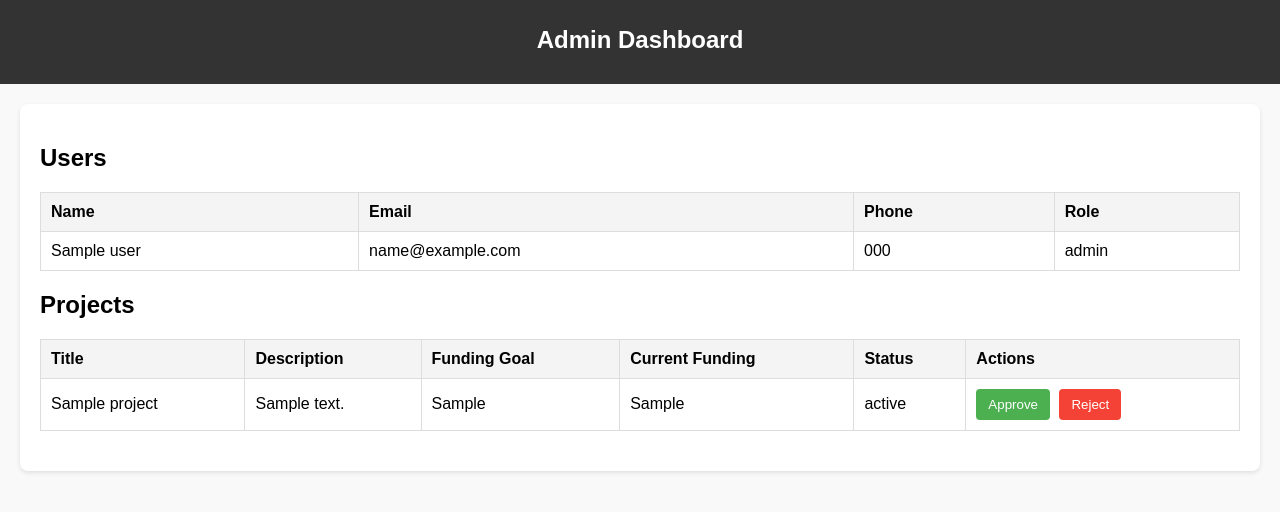
After one commit to Amogh5678/Angel-investment-project, a Flask app: page /admin in a window 1280 px wide. The commit adds this page. Shown: the top 512 px of the page. Run offline with Flask 3, Linux system fonts and the light colour scheme; the visitor is signed in with stand-in values (Sample User, id 1); a database or web service that is not in the repository returns one stand-in record (values such as "Sample title"); some libraries are stand-ins or nearby versions.

Commit message:
added admin dashboard working

```diff
--- a/app.py
+++ b/app.py
@@ -128,9 +128,17 @@ def login():
                 print(f"Successful login for user: {email}")
 
                 # Redirect investors to investor dashboard after login
-                if role == "investor":
-                    return redirect(url_for("investor_dashboard"))
-                return redirect(url_for("homepage"))
+                # Redirect based on user role
+                if role == "admin":
+                    return redirect(url_for("admin_panel"))  # Redirect to the admin dashboard if the user is an admin
+                elif role == "investor":
+                    return redirect(url_for("investor_dashboard"))  # Investor dashboard if role is investor
+                elif role == "startup":
+                    return redirect(url_for("startup_dashboard"))  # Startup dashboard if role is startup
+
+                # if role == "admin":
+                #     return redirect(url_for("admin_dashboard"))
+                # return redirect(url_for("homepage"))
 
             print(f"Failed login attempt for user: {email}")
             return jsonify({"error": "Invalid credentials"}), 401
@@ -159,6 +167,32 @@ def investor_dashboard():
         projects = list(mongo.db.projects.find())
         return render_template("investor_dashboard.html", name=session["name"], projects=projects)
     return redirect("/login")
+
+# Admin Dashboard route
+# @app.route("/admin-dashboard", methods=["GET", "POST"])
+# def admin_dashboard():
+#     if "role" in session and session["role"] == "admin":
+#         if request.method == "POST":
+#             project_id = request.form.get("project_id")
+#             action = request.form.get("action")
+
+#             if action == "approve":
+#                 mongo.db.projects.update_one({"_id": ObjectId(project_id)}, {"$set": {"approved": True}})
+#             elif action == "reject":
+#                 mongo.db.projects.update_one({"_id": ObjectId(project_id)}, {"$set": {"approved": False}})
+
+#             # After action, redirect to the same page to refresh the list
+#             return redirect(url_for("admin_dashboard"))
+
+#         # Retrieve data for admin (pending projects and users)
+#         projects = list(mongo.db.projects.find({"approved": False}))  # Pending projects
+#         users = list(mongo.db.users.find())  # All users
+#         return render_template("admin_dashboard.html", projects=projects, users=users)
+
+#     return redirect("/login")  # If not an admin, redirect to login
+
+
+
 
 # Route to create a project (Startup)
 # Route to create a project (Startup)
@@ -214,5 +248,30 @@ def logout():
     # Redirect the user to the login page (or homepage)
     return redirect(url_for('homepage'))  # Replace 'login' with your login route name
 
+#####################333
+#Admin Panel Route
+@app.route("/admin", methods=["GET", "POST"])
+def admin_panel():
+    if "role" in session and session["role"] == "admin":
+        # Fetch all users and projects
+        users = list(mongo.db.users.find({}, {"password": 0}))  # Exclude passwords for security
+        projects = list(mongo.db.projects.find())
+
+        if request.method == "POST":
+            # Approve or Reject a project
+            project_id = request.form.get("project_id")
+            action = request.form.get("action")
+
+            if action == "approve":
+                mongo.db.projects.update_one({"_id": ObjectId(project_id)}, {"$set": {"status": "Approved"}})
+            elif action == "reject":
+                mongo.db.projects.update_one({"_id": ObjectId(project_id)}, {"$set": {"status": "Rejected"}})
+            return redirect(url_for("admin"))
+
+        return render_template("admin_dashboard.html", users=users, projects=projects)
+
+    return redirect("/login")
+
+
 if __name__ == "__main__":
     app.run(debug=True)
--- /dev/null
+++ b/templates/admin_dashboard.html
@@ -0,0 +1,125 @@
+<!DOCTYPE html>
+<html lang="en">
+<head>
+    <meta charset="UTF-8">
+    <meta name="viewport" content="width=device-width, initial-scale=1.0">
+    <title>Admin Dashboard</title>
+    <style>
+        body {
+            font-family: Arial, sans-serif;
+            margin: 0;
+            padding: 0;
+            background-color: #f9f9f9;
+        }
+        header {
+            background-color: #333;
+            color: white;
+            padding: 10px 20px;
+            text-align: center;
+        }
+        .container {
+            margin: 20px auto;
+            max-width: 1200px;
+            padding: 20px;
+            background: white;
+            border-radius: 8px;
+            box-shadow: 0 2px 4px rgba(0, 0, 0, 0.1);
+        }
+        h1 {
+            font-size: 24px;
+            margin-bottom: 20px;
+        }
+        table {
+            width: 100%;
+            border-collapse: collapse;
+            margin-bottom: 20px;
+        }
+        table th, table td {
+            padding: 10px;
+            border: 1px solid #ddd;
+            text-align: left;
+        }
+        table th {
+            background-color: #f4f4f4;
+        }
+        .btn {
+            padding: 8px 12px;
+            margin-right: 5px;
+            border: none;
+            border-radius: 4px;
+            cursor: pointer;
+        }
+        .btn-approve {
+            background-color: #4CAF50;
+            color: white;
+        }
+        .btn-reject {
+            background-color: #f44336;
+            color: white;
+        }
+    </style>
+</head>
+<body>
+    <header>
+        <h1>Admin Dashboard</h1>
+    </header>
+    <div class="container">
+        <h2>Users</h2>
+        <table>
+            <thead>
+                <tr>
+                    <th>Name</th>
+                    <th>Email</th>
+                    <th>Phone</th>
+                    <th>Role</th>
+                </tr>
+            </thead>
+            <tbody>
+                {% for user in users %}
+                <tr>
+                    <td>{{ user.name }}</td>
+                    <td>{{ user.email }}</td>
+                    <td>{{ user.phone }}</td>
+                    <td>{{ user.role }}</td>
+                </tr>
+                {% endfor %}
+            </tbody>
+        </table>
+
+        <h2>Projects</h2>
+        <table>
+            <thead>
+                <tr>
+                    <th>Title</th>
+                    <th>Description</th>
+                    <th>Funding Goal</th>
+                    <th>Current Funding</th>
+                    <th>Status</th>
+                    <th>Actions</th>
+                </tr>
+            </thead>
+            <tbody>
+                {% for project in projects %}
+                <tr>
+                    <td>{{ project.title }}</td>
+                    <td>{{ project.description }}</td>
+                    <td>{{ project.funding_goal }}</td>
+                    <td>{{ project.current_funding }}</td>
+                    <td>{{ project.status or "Pending" }}</td>
+                    <td>
+                        <form method="POST" style="display: inline;">
+                            <input type="hidden" name="project_id" value="{{ project._id }}">
+                            <button type="submit" name="action" value="approve" class="btn btn-approve">Approve</button>
+                        </form>
+                        <form method="POST" style="display: inline;">
+                            <input type="hidden" name="project_id" value="{{ project._id }}">
+                            <button type="submit" name="action" value="reject" class="btn btn-reject">Reject</button>
+                        </form>
+                    </td>
+                </tr>
+                {% endfor %}
+            </tbody>
+        </table>
+    </div>
+</body>
+</html>
--- a/templates/register.html
+++ b/templates/register.html
@@ -45,6 +45,7 @@
             <select name="role" required>
               <option value="investor">Investor</option>
               <option value="entrepreneur">Entrepreneur</option>
+              <option value="admin">Admin</option>
             </select>
           </div>
         </div>
```
Also changed, not shown: models.py (+149 -3 lines), templates/startup_dashboard.html (deleted, +0 -38 lines).
